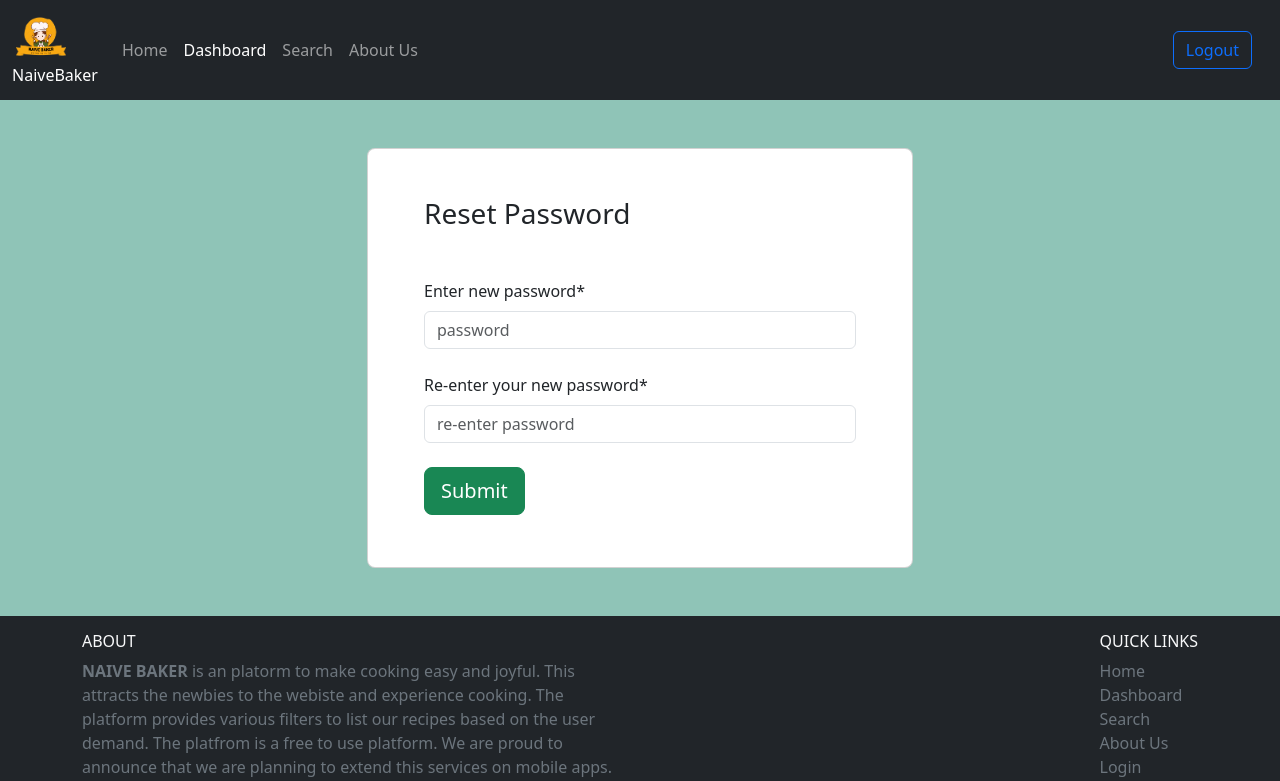
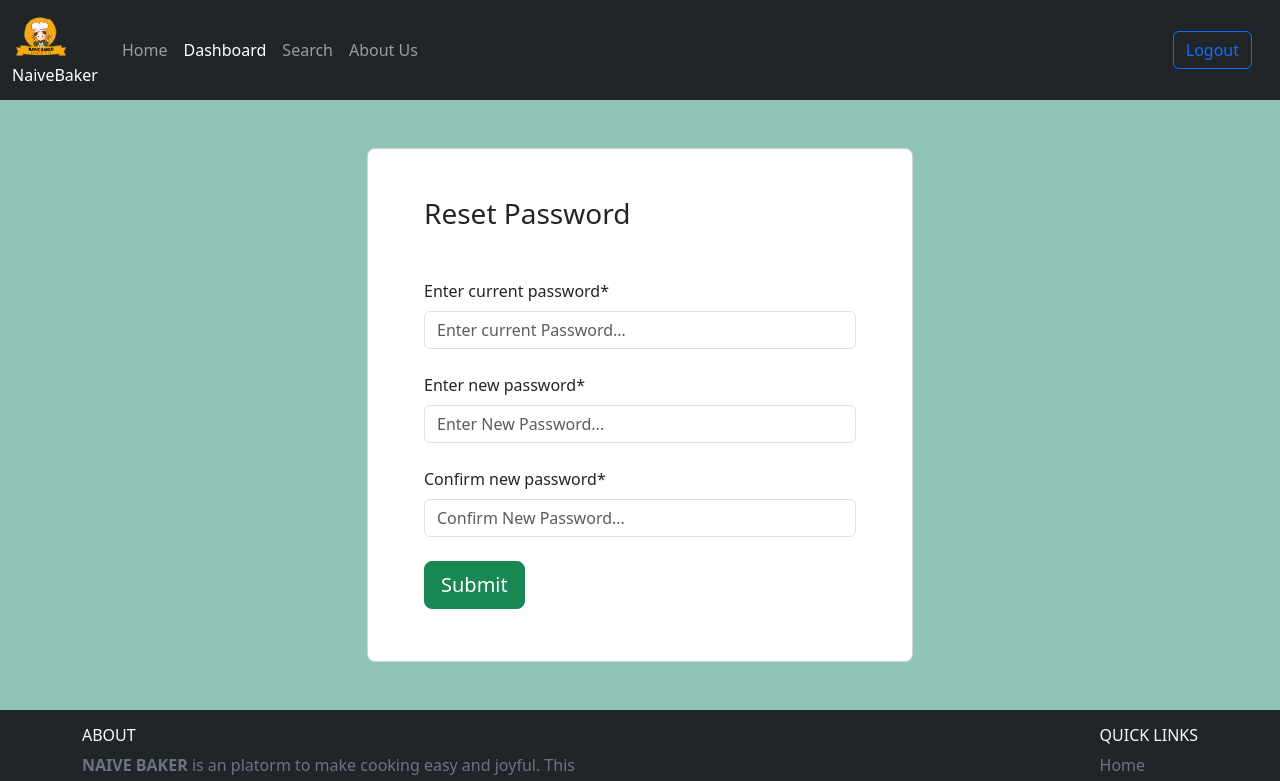
Before and after one commit to dhruvprajapati18082002/Naive_Baker, a React (Create React App) app in the folder frontend/: page /resetpass in a window 1280 px wide. Shown: the top 781 px of the page. Built offline with nearby package versions, Linux system fonts and the light colour scheme; no server answers; sample sign-in values are in the browser's storage.

Commit message:
ResetPassword backend-Frontend Connection

```diff
--- a/frontend/src/components/RecipePage.js
+++ b/frontend/src/components/RecipePage.js
@@ -34,7 +34,6 @@ const RecipePage = () => {
                     showAlert("Error Fetching the Required Recipe", "danger");
                     navigate("/");
                 })
-            console.log(recipeDisplayed);
         }
     }, [])
 
--- a/frontend/src/components/loginComponents/ResetPass.js
+++ b/frontend/src/components/loginComponents/ResetPass.js
@@ -1,6 +1,41 @@
-import React from 'react'
+import React, { useContext, useEffect, useState } from 'react';
+import { useNavigate } from "react-router-dom";
 
-const sudhaarle = () => {
+import alertContext  from "../../context/alert/alertContext";
+import userContext from '../../context/user/userContext';
+
+const ResetPass = () => {
+
+    const navigate = useNavigate();
+    const { showAlert } = useContext(alertContext);
+    const { changePassword } = useContext(userContext);
+    const [cred, setCred] = useState({currentPassword: "", newPassword: "", confirmNewPassword: ""});
+
+    useEffect(() => {
+        if (! localStorage.getItem('token'))
+        {
+            navigate("/login");
+            showAlert("Please Login First !", "warning");
+        }
+    }, []);
+
+    const onChangeHandler = async (event) => {
+        setCred({...cred, [event.target.name]: event.target.value});
+    }
+
+    const handleSubmit = async (event) => {
+        event.preventDefault();
+
+        if (cred.newPassword !== cred.confirmNewPassword)
+            showAlert()
+        const response = await changePassword(cred.currentPassword, cred.newPassword);
+        if (response.status === 200)
+            showAlert("Password Successfully Changed", "success");
+        else{
+            showAlert(JSON.stringify(response.data), "danger");git
+        }
+    }
+
   return (
     <section className="h-100 h-custom" style={{backgroundColor: '#8fc4b7'}}>
             <div className="container py-5 h-100">
@@ -10,25 +45,50 @@ const sudhaarle = () => {
                     <div className="card-body p-4 p-md-5">
                         <h3 className="mb-4 pb-2 pb-md-0 mb-md-5 px-md-2">Reset Password</h3>
 
-                        <form className="px-md-2">
+                        <form className="px-md-2" onSubmit={handleSubmit}>
 
-                            {/* this is for new password input */}
+                            {/* Input field for old password */}
+                            <div className="form-outline mb-4">
+                                <label className="form-label" htmlFor="name">Enter current password*</label>
+                                <input
+                                    type="password"
+                                    className="form-control"
+                                    id="currentPassword"
+                                    name="currentPassword"
+                                    onChange={onChangeHandler}
+                                    placeholder="Enter current Password..."
+                                    required
+                                    autoComplete='on'
+                                />
+                            </div>
+
+                            {/* Input field for new password */}
                             <div className="form-outline mb-4">
                                 <label className="form-label" htmlFor="name">Enter new password*</label>
                                 <input
                                     type="password"
                                     className="form-control"
-                                    placeholder="password"
+                                    id="newPassword"
+                                    name="newPassword"
+                                    onChange={onChangeHandler}
+                                    placeholder="Enter New Password..."
                                     required
+                                    autoComplete='on'
                                 />
                             </div>
+
+                            {/* Input field for confirming new Password */}
                             <div className="form-outline mb-4">
-                                <label className="form-label" htmlFor="name">Re-enter your new password*</label>
+                                <label className="form-label" htmlFor="name">Confirm new password*</label>
                                 <input
                                     type="password"
                                     className="form-control"
-                                    placeholder="re-enter password"
+                                    id="confirmNewPassword"
+                                    name="confirmNewPassword"
+                                    onChange={onChangeHandler}
+                                    placeholder="Confirm New Password..."
                                     required
+                                    autoComplete='on'
                                 />
                             </div>
                             <button type="submit" className="btn btn-success btn-lg mb-1">Submit</button>
@@ -44,4 +104,4 @@ const sudhaarle = () => {
   )
 }
 
-export default sudhaarle
+export default ResetPass
--- a/frontend/src/context/user/UserContextProvider.js
+++ b/frontend/src/context/user/UserContextProvider.js
@@ -20,8 +20,25 @@ const UserContextProvider = (props) => {
         setUser(json);
     };
 
+    const changePassword = async (oldPassword, newPassword) => {
+        const response = await axios.put(
+            `${BACKEND}/api/auth/changepassword`, {
+                oldPassword: oldPassword,
+                newPassword: newPassword
+            },{
+                headers: {
+                    "Content-Type": "application/json",
+                    "auth-token": localStorage.getItem("token")
+                }
+            }
+        ).catch(error=> {
+            return error.response;
+        })
+        return response;
+    }
+
     return (
-        <userContext.Provider value={{ user, getProfile }}>
+        <userContext.Provider value={{ user, getProfile, changePassword }}>
             {props.children}
         </userContext.Provider>
     );
```
Also changed, not shown: 1 other file (tests, documents, lock files or other folders).
